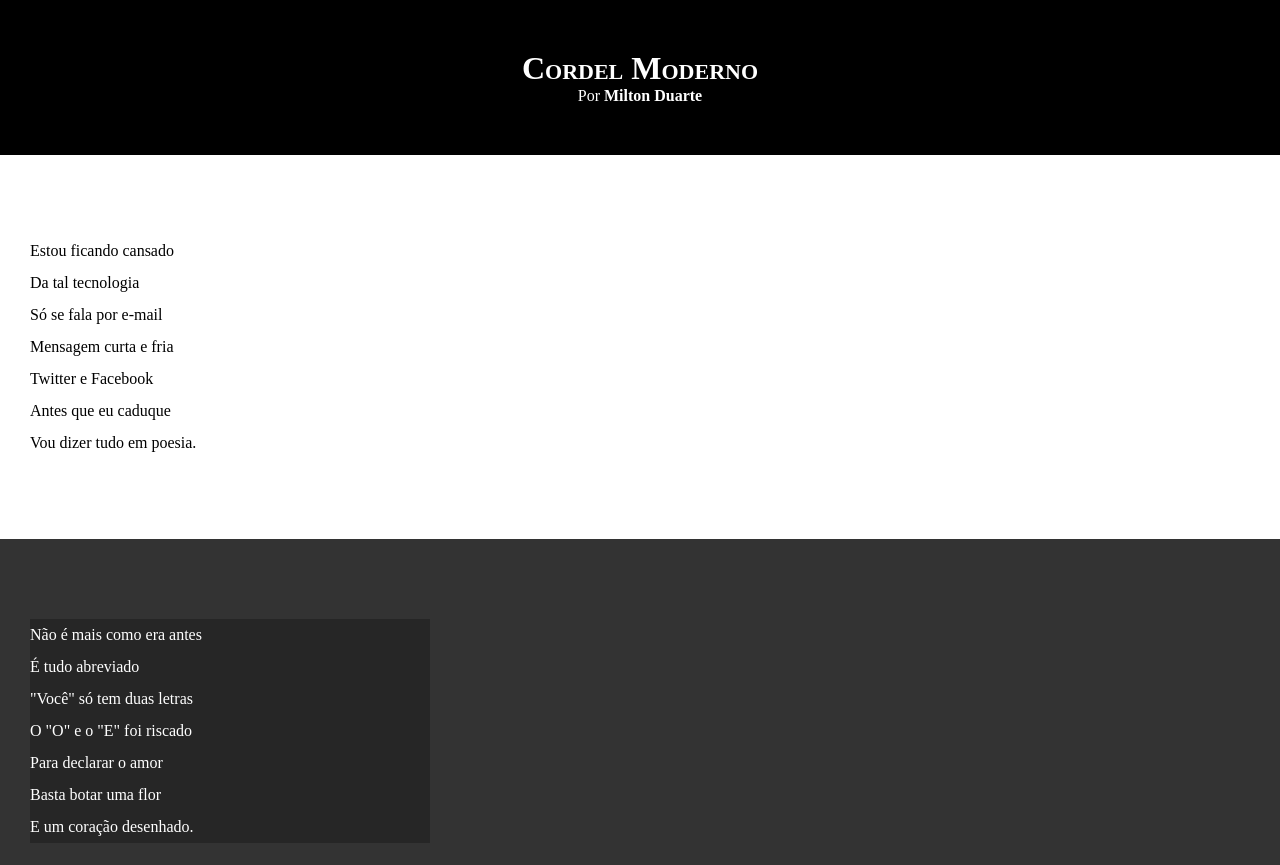
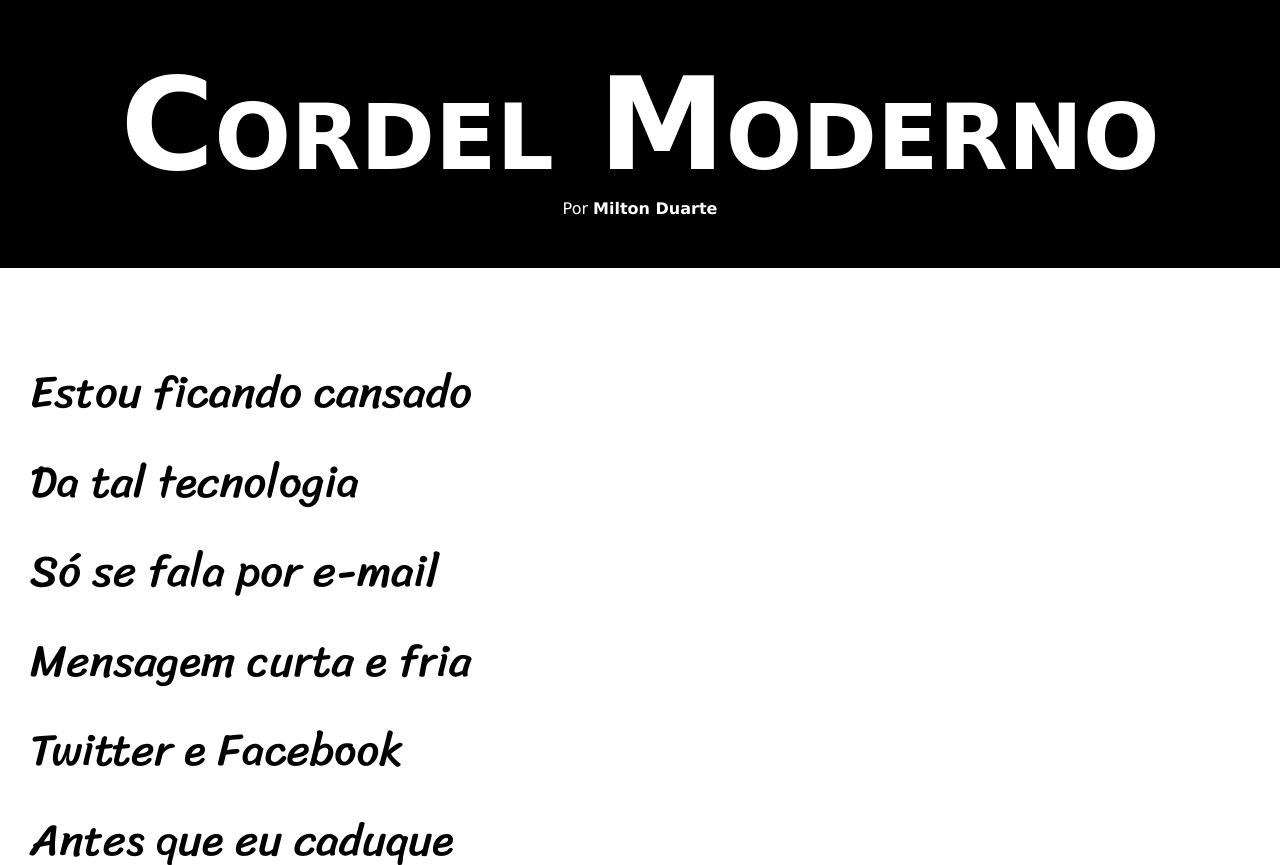
Before and after one commit to luizotaviobromerschenkel/HTML-CSS, a plain HTML site: page desafios/d012/index.html in a window 1280 px wide. Shown: the top 865 px of the page. Drawn offline with Linux system fonts and the light colour scheme; a web font is replaced by a local one.

Commit message:
Atualização de estilos desafio 12

```diff
--- a/desafios/d012/estilo/style.css
+++ b/desafios/d012/estilo/style.css
@@ -1,11 +1,22 @@
 @charset "UTF-8";
 
+@import url('https://fonts.googleapis.com/css2?family=Passero+One&display=swap');
+
+@import url('https://fonts.googleapis.com/css2?family=Sriracha&display=swap');
+
+:root {
+    --fonte1: verdana, Geneva, tahoma, sans-serif;
+    --fonte2: 'Passion One', cursive;
+    --fonte3: 'Sriracha', cursive;
+}
 *{
     margin: 0px;
     padding: 0px;
+    font-size: 1em;
 }
 
 html, body {
+    font-family: var(--fonte1);
     min-height: 100vh;
     background-color: darkgray;
 }
@@ -19,6 +30,8 @@
 header > h1 {
     padding-top: 50px;
     font-variant: small-caps;
+    font-family: var(--fonte2);
+    font-size: 10vw;
 }
 
 header > p {
@@ -40,6 +53,8 @@
     padding-bottom: 10vh;
     line-height: 2em;
     padding-left: 30px;
+    font-family: var(--fonte3);
+    font-size: 3.5vw;
 }
 
 section.normal {
@@ -53,7 +68,8 @@
 }
 
 section.imagem > p {
-    width: 400px;
+    display: inline-block;
+    padding: 5px;
     background-color: rgb(0, 0, 0, 0.253);
 }
 
```
